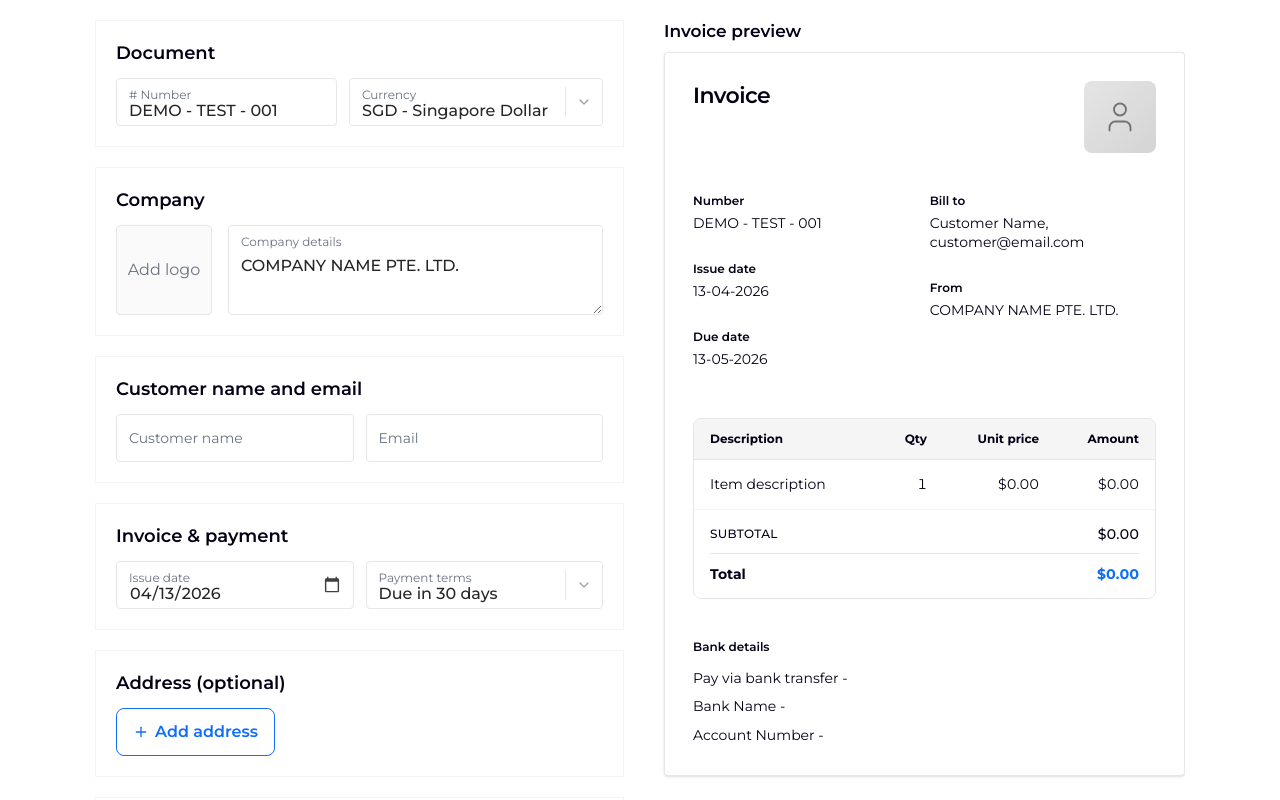
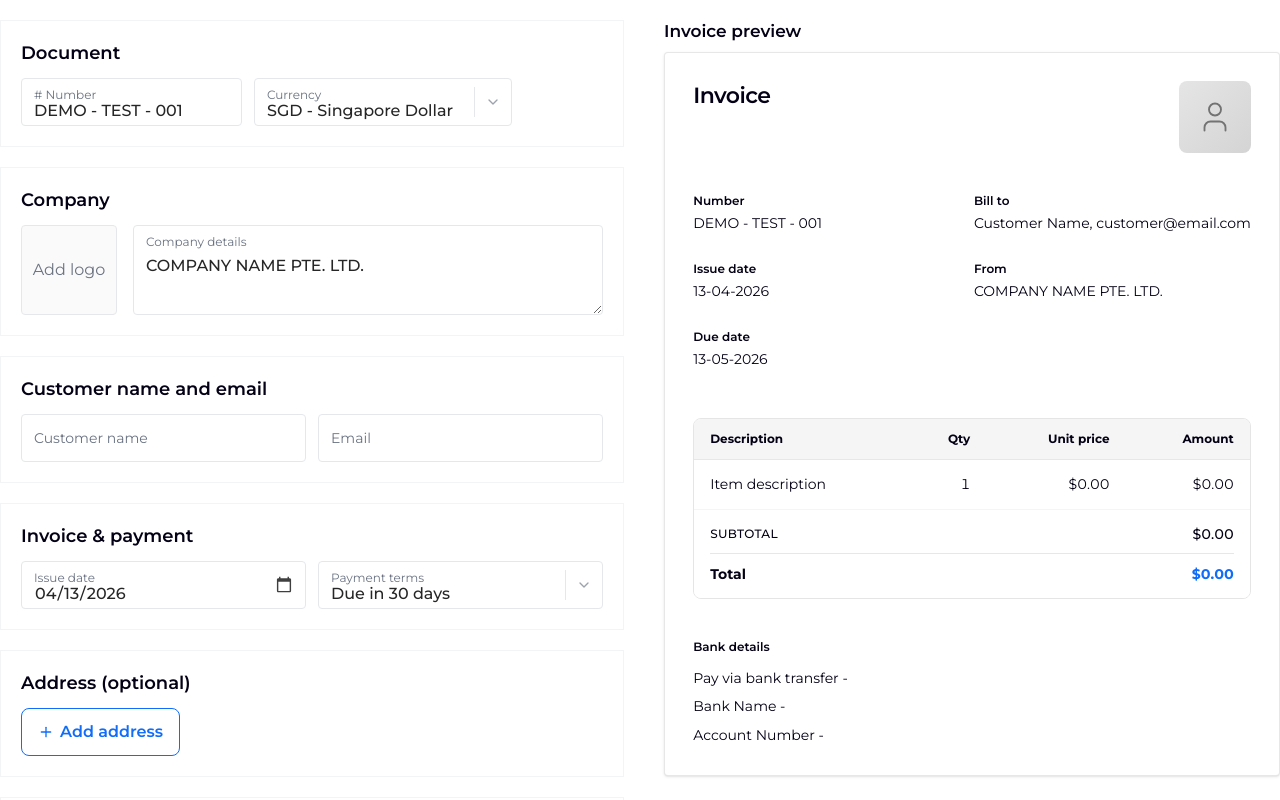
Before and after one commit to sonytrinh91/sleek-invoice-generator, a React (Vite) app: page / in a window 1280 px wide. Built offline with nearby package versions, Linux system fonts and the light colour scheme.

Commit message:
fix: refactor code

```diff
--- a/src/App.jsx
+++ b/src/App.jsx
@@ -1,18 +1,18 @@
-import { clsx } from 'clsx'
-import { useMemo, useRef } from 'react'
-import { FormProvider, useForm, useWatch } from 'react-hook-form'
-import { zodResolver } from '@hookform/resolvers/zod'
-import { useReactToPrint } from 'react-to-print'
-import { format, isValid } from 'date-fns'
-import { AddressSection } from './components/invoice/AddressSection.jsx'
-import { CompanySection } from './components/invoice/CompanySection.jsx'
-import { BankDetailsSection } from './components/invoice/BankDetailsSection.jsx'
-import { CustomerSection } from './components/invoice/CustomerSection.jsx'
-import { DocumentSection } from './components/invoice/DocumentSection.jsx'
-import { InvoicePaymentSection } from './components/invoice/InvoicePaymentSection.jsx'
-import { InvoicePreviewPanel } from './components/invoice/InvoicePreviewPanel.jsx'
-import { ItemsSection } from './components/invoice/ItemsSection.jsx'
-import { NotesSection } from './components/invoice/NotesSection.jsx'
+import { clsx } from "clsx";
+import { useMemo, useRef } from "react";
+import { FormProvider, useForm, useWatch } from "react-hook-form";
+import { zodResolver } from "@hookform/resolvers/zod";
+import { useReactToPrint } from "react-to-print";
+import { format, isValid } from "date-fns";
+import { AddressSection } from "./components/invoice/AddressSection.jsx";
+import { CompanySection } from "./components/invoice/CompanySection.jsx";
+import { BankDetailsSection } from "./components/invoice/BankDetailsSection.jsx";
+import { CustomerSection } from "./components/invoice/CustomerSection.jsx";
+import { DocumentSection } from "./components/invoice/DocumentSection.jsx";
+import { InvoicePaymentSection } from "./components/invoice/InvoicePaymentSection.jsx";
+import { InvoicePreviewPanel } from "./components/invoice/InvoicePreviewPanel.jsx";
+import { ItemsSection } from "./components/invoice/ItemsSection.jsx";
+import { NotesSection } from "./components/invoice/NotesSection.jsx";
 // import { HeroSection } from './components/HeroSection.jsx'
 // import { FaqSection } from './components/FaqSection.jsx'
 // import { ReadyToGoSection } from './components/ReadyToGoSection.jsx'
@@ -22,75 +22,69 @@ import { NotesSection } from './components/invoice/NotesSection.jsx'
 // import { SimplicitySection } from './components/SimplicitySection.jsx'
 // import { HowToCreateSection } from './components/HowToCreateSection.jsx'
 // import { InvoiceComparisonSection } from './components/InvoiceComparisonSection.jsx'
-import { SubtotalSection } from './components/invoice/SubtotalSection.jsx'
-import { DISPLAY_DATE_FORMAT } from './invoice/constants.js'
-import { computeInvoiceTotals } from './invoice/invoiceTotals.js'
-import { invoiceFormSchema } from './invoice/invoiceSchema.js'
-import { submitZapierDownloadLead } from './integrations/zapierDownloadWebhook.js'
-import { fireHostEvent } from './invoice/hostFireEvent.js'
-import { isInvoiceDownloadReady } from './invoice/validation.js'
+import { SubtotalSection } from "./components/invoice/SubtotalSection.jsx";
+import { DISPLAY_DATE_FORMAT } from "./invoice/constants.js";
+import { computeInvoiceTotals } from "./invoice/invoiceTotals.js";
+import { invoiceFormSchema } from "./invoice/invoiceSchema.js";
+import { submitZapierDownloadLead } from "./integrations/zapierDownloadWebhook.js";
+import { isInvoiceDownloadReady } from "./invoice/validation.js";
 import {
   computeDueDate,
   initialForm,
   lineAmount,
   parseIssueDate,
-} from './invoice/utils.js'
+} from "./invoice/utils.js";
 
 function InvoiceWorkspace({ printRef }) {
-  const form = useWatch()
+  const form = useWatch();
 
   const issueDateParsed = useMemo(
     () => parseIssueDate(form.issueDate),
     [form.issueDate],
-  )
+  );
   const dueDate = useMemo(
     () =>
       isValid(issueDateParsed)
         ? computeDueDate(form.issueDate, form.paymentTerms)
         : null,
     [form.issueDate, form.paymentTerms, issueDateParsed],
-  )
+  );
 
   const lineAmounts = (form.items ?? []).map((it) =>
     lineAmount(it.qty, it.unitPrice),
-  )
-  const subtotal = lineAmounts.reduce((a, b) => a + b, 0)
+  );
+  const subtotal = lineAmounts.reduce((a, b) => a + b, 0);
 
   const totals = useMemo(
     () => computeInvoiceTotals(form, subtotal),
     [form, subtotal],
-  )
+  );
 
-  const canDownload = useMemo(
-    () => isInvoiceDownloadReady(form),
-    [form],
-  )
+  const canDownload = useMemo(() => isInvoiceDownloadReady(form), [form]);
 
   const handlePrint = useReactToPrint({
     contentRef: printRef,
-    documentTitle: () => '',
+    documentTitle: () => "",
     pageStyle: `
       @page { margin: 12mm; size: auto; }
       @media print {
         body { -webkit-print-color-adjust: exact; print-color-adjust: exact; }
       }
     `,
-  })
+  });
 
   const issueDisplay = isValid(issueDateParsed)
     ? format(issueDateParsed, DISPLAY_DATE_FORMAT)
-    : '—'
-  const dueDisplay = dueDate
-    ? format(dueDate, DISPLAY_DATE_FORMAT)
-    : '—'
+    : "—";
+  const dueDisplay = dueDate ? format(dueDate, DISPLAY_DATE_FORMAT) : "—";
 
   const billTo =
-    [form.customerName, form.customerEmail].filter(Boolean).join(', ') ||
-    'Customer Name, customer@email.com'
+    [form.customerName, form.customerEmail].filter(Boolean).join(", ") ||
+    "Customer Name, customer@email.com";
 
   return (
-    <div className="flex w-full flex-col">
-      <div className="sleek-workspace-columns grid w-full grid-cols-1 items-start gap-y-10 lg:grid-cols-12 lg:items-stretch lg:gap-x-0 lg:gap-y-0">
+    <div className="flex w-full flex-col relative">
+      <div className="sleek-workspace-columns grid w-full grid-cols-1 items-start gap-y-10 lg:grid-cols-12 lg:items-start lg:gap-x-0 lg:gap-y-0">
         <section
           aria-label="Invoice form"
           className="invoice-form-panel w-full border-gray-200 px-0 lg:col-span-6 lg:pr-4 pb-4"
@@ -116,14 +110,13 @@ function InvoiceWorkspace({ printRef }) {
                 disabled={!canDownload}
                 onClick={() => {
                   if (canDownload) {
-                    fireHostEvent('SG_CTA_Tool_Invoice_Generator_Active_Download_1')
-                    submitZapierDownloadLead(form)
+                    submitZapierDownloadLead(form);
                   }
-                  handlePrint()
+                  handlePrint();
                 }}
                 className={clsx(
-                  'sleek-download-btn sleek-ds-btn sleek-ds-btn--primary w-full max-w-full cursor-pointer rounded-md px-5 py-3 text-sm font-medium transition',
-                  'disabled:cursor-not-allowed disabled:opacity-45',
+                  "sleek-download-btn sleek-ds-btn sleek-ds-btn--primary w-full max-w-full cursor-pointer rounded-md px-5 py-3 text-sm font-medium transition",
+                  "disabled:cursor-not-allowed disabled:opacity-45",
                 )}
               >
                 Download
@@ -132,8 +125,7 @@ function InvoiceWorkspace({ printRef }) {
           </form>
         </section>
 
-        <div className="flex w-full min-h-0 flex-col lg:col-span-6">
-          <div className="w-full">
+        <div className="w-full lg:col-span-6 lg:sticky lg:top-4 self-start overflow-y-auto hidden-scrollbar">
           <InvoicePreviewPanel
             ref={printRef}
             form={form}
@@ -147,46 +139,23 @@ function InvoiceWorkspace({ printRef }) {
         </div>
       </div>
     </div>
-    </div>
-  )
+  );
 }
 
 export default function App() {
-  const printRef = useRef(null)
+  const printRef = useRef(null);
   const methods = useForm({
     resolver: zodResolver(invoiceFormSchema),
     defaultValues: initialForm(),
-    mode: 'onChange',
-    reValidateMode: 'onChange',
-  })
+    mode: "onChange",
+    reValidateMode: "onChange",
+  });
 
   return (
     <FormProvider {...methods}>
       <div className="flex w-full flex-col bg-white font-sans text-neutral-800 py-5">
-        {/* <HeroSection /> */}
-        <div className="flex w-full flex-col bg-white">
-          {/* <div className="sleek-tool-intro sleek-page-container pb-2 pt-11">
-            <h2>Create an Invoice Online in Seconds</h2>
-            <p className="mb-7 mt-1.5 max-w-3xl text-[0.9375rem] leading-relaxed ">
-              Fill in the form below and get a professional online invoice template ready to
-              download as PDF instantly - free, no account needed.
-            </p>
-          </div> */}
-          <div className="flex w-full flex-col">
-            <div className="sleek-page-container">
         <InvoiceWorkspace printRef={printRef} />
       </div>
-          </div>
-        </div>
-        {/* <WhySleekSection />
-        <TrustedBySection />
-        <SimplicitySection />
-        <HowToCreateSection />
-        <InvoiceComparisonSection />
-        <MoreThanInvoicingSection />
-        <FaqSection />
-        <ReadyToGoSection /> */}
-      </div>
     </FormProvider>
-  )
+  );
 }
--- a/src/invoice/hostFireEvent.js
+++ /dev/null
@@ -1,30 +0,0 @@
-/**
- * Invoke host `fireEvent` when the app runs in an iframe (e.g. WordPress embed).
- * Analytics is usually defined on the parent page; the iframe has its own `window`
- * without that function.
- */
-export function fireHostEvent(eventName) {
-  const tryWin = (w) => {
-    if (!w) return false
-    const fn = w.fireEvent
-    if (typeof fn !== 'function') return false
-    fn.call(w, eventName)
-    return true
-  }
-
-  if (tryWin(window)) return true
-
-  try {
-    if (window.parent && window.parent !== window && tryWin(window.parent)) return true
-  } catch {
-    /* cross-origin parent */
-  }
-
-  try {
-    if (window.top && window.top !== window && tryWin(window.top)) return true
-  } catch {
-    /* cross-origin top */
-  }
-
-  return false
-}
```
Also changed, not shown: 4 other files (tests, documents, lock files or other folders). Lines whose indentation alone changed are shown as unchanged.
